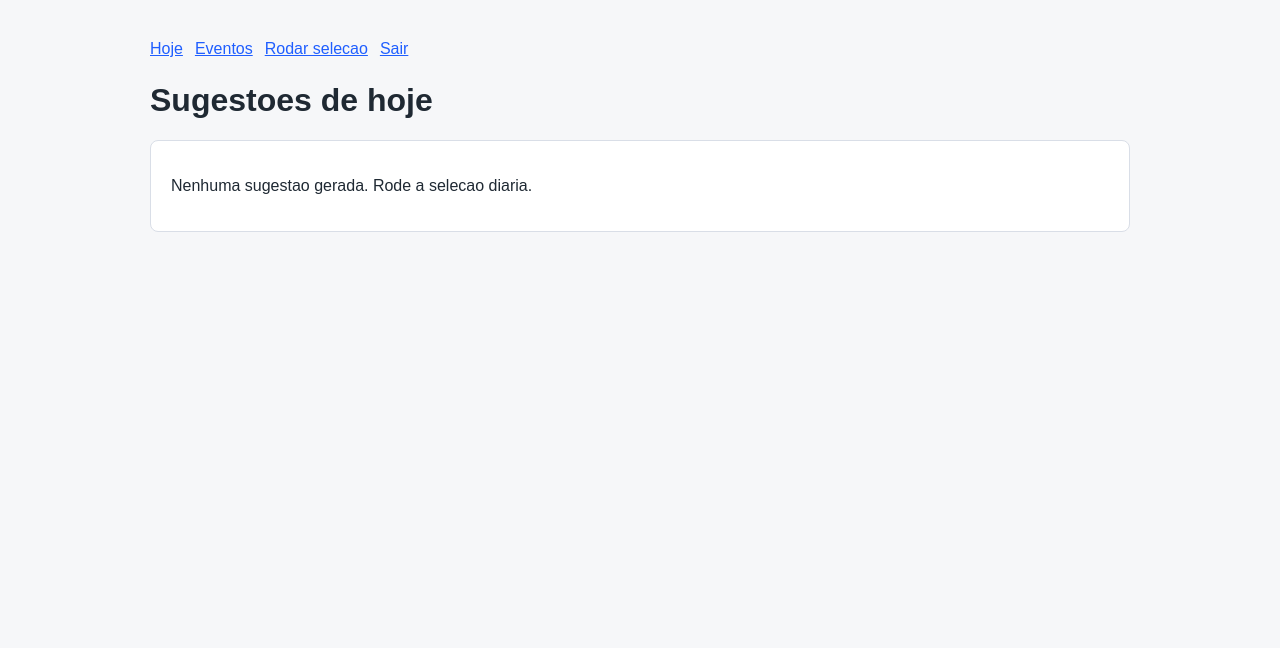
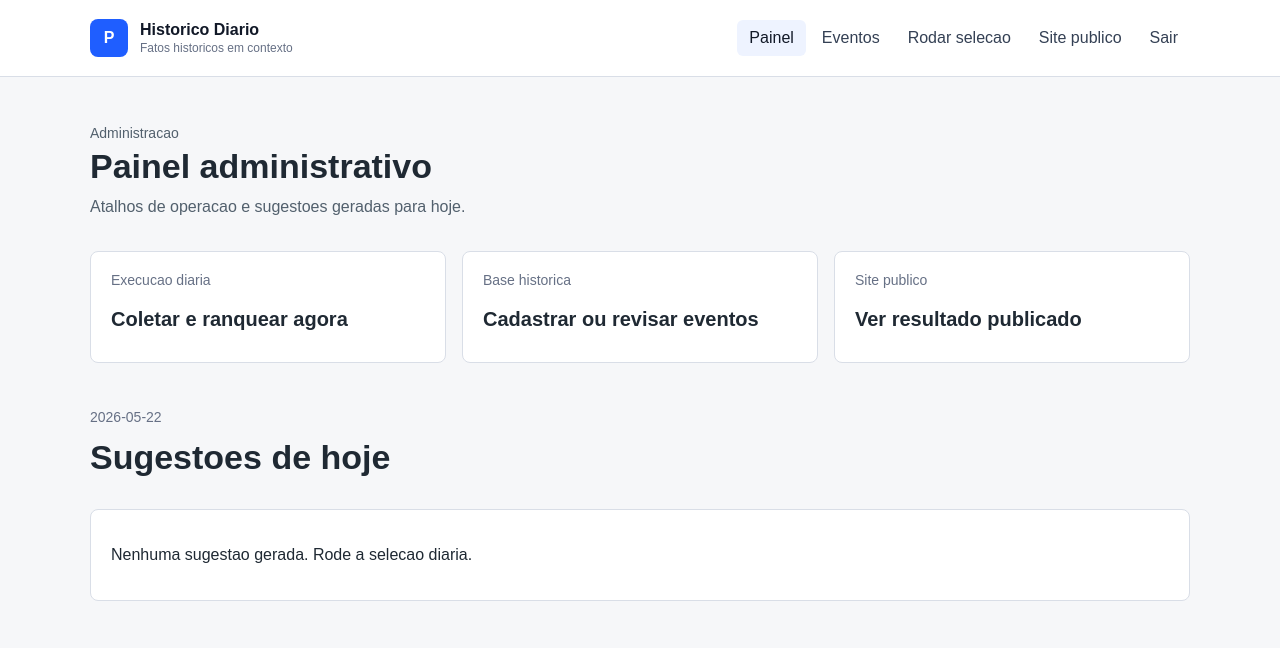
Before and after one commit to gpansanato/possibilismos, a PHP site: page /admin/dashboard.php in a window 1280 px wide. Shown: the top 648 px of the page. Run offline with PHP 8.4, Linux system fonts and the light colour scheme; the visitor is signed in with stand-in values (Sample User, id 1); data that the repository does not hold is empty.

Commit message:
Add navigation layout

```diff
--- a/admin/dashboard.php
+++ b/admin/dashboard.php
@@ -4,25 +4,29 @@ require_admin();
 
 $today = today_key();
 $rankings = rankings_for_date($today['date']);
+render_page_start('Painel administrativo', 'dashboard', 'admin', 'Atalhos de operacao e sugestoes geradas para hoje.');
 ?>
-<!doctype html>
-<html lang="pt-BR">
-<head>
-    <meta charset="utf-8">
-    <meta name="viewport" content="width=device-width, initial-scale=1">
-    <title>Dashboard</title>
-    <link rel="stylesheet" href="/public/style.css">
-</head>
-<body>
-<main class="page">
-    <nav class="nav">
-        <a href="/admin/dashboard.php">Hoje</a>
-        <a href="/admin/events.php">Eventos</a>
-        <a href="/admin/run.php">Rodar selecao</a>
-        <a href="/admin/logout.php">Sair</a>
-    </nav>
+    <section class="option-grid" aria-label="Opcoes administrativas">
+        <a class="option-card" href="/admin/run.php">
+            <span>Execucao diaria</span>
+            <strong>Coletar e ranquear agora</strong>
+        </a>
+        <a class="option-card" href="/admin/events.php">
+            <span>Base historica</span>
+            <strong>Cadastrar ou revisar eventos</strong>
+        </a>
+        <a class="option-card" href="/">
+            <span>Site publico</span>
+            <strong>Ver resultado publicado</strong>
+        </a>
+    </section>
 
-    <h1>Sugestoes de hoje</h1>
+    <section class="section-heading">
+        <div>
+            <p class="eyebrow"><?= h($today['date']) ?></p>
+            <h2>Sugestoes de hoje</h2>
+        </div>
+    </section>
     <?php if (!$rankings): ?>
         <section class="empty">
             <p>Nenhuma sugestao gerada. Rode a selecao diaria.</p>
@@ -47,6 +51,4 @@ $rankings = rankings_for_date($today['date']);
             </article>
         <?php endforeach; ?>
     </section>
-</main>
-</body>
-</html>
+<?php render_page_end(); ?>
--- a/app/bootstrap.php
+++ b/app/bootstrap.php
@@ -5,6 +5,7 @@ date_default_timezone_set($config['timezone']);
 
 require_once __DIR__ . '/db.php';
 require_once __DIR__ . '/helpers.php';
+require_once __DIR__ . '/layout.php';
 require_once __DIR__ . '/auth.php';
 require_once __DIR__ . '/events.php';
 require_once __DIR__ . '/sources.php';
--- /dev/null
+++ b/app/layout.php
@@ -0,0 +1,73 @@
+<?php
+
+function nav_items(string $area): array
+{
+    if ($area === 'admin') {
+        return [
+            ['key' => 'dashboard', 'label' => 'Painel', 'href' => '/admin/dashboard.php'],
+            ['key' => 'events', 'label' => 'Eventos', 'href' => '/admin/events.php'],
+            ['key' => 'run', 'label' => 'Rodar selecao', 'href' => '/admin/run.php'],
+            ['key' => 'site', 'label' => 'Site publico', 'href' => '/'],
+            ['key' => 'logout', 'label' => 'Sair', 'href' => '/admin/logout.php'],
+        ];
+    }
+
+    return [
+        ['key' => 'home', 'label' => 'Inicio', 'href' => '/'],
+        ['key' => 'today', 'label' => 'Fatos de hoje', 'href' => '/#fatos-de-hoje'],
+        ['key' => 'admin', 'label' => 'Admin', 'href' => '/admin/login.php'],
+    ];
+}
+
+function render_page_start(string $title, string $active = 'home', string $area = 'public', ?string $subtitle = null): void
+{
+    $config = require __DIR__ . '/config.php';
+    ?>
+<!doctype html>
+<html lang="pt-BR">
+<head>
+    <meta charset="utf-8">
+    <meta name="viewport" content="width=device-width, initial-scale=1">
+    <title><?= h($title) ?></title>
+    <link rel="stylesheet" href="/public/style.css">
+</head>
+<body>
+    <header class="site-header">
+        <div class="site-header__inner">
+            <a class="brand" href="/">
+                <span class="brand__mark">P</span>
+                <span>
+                    <strong><?= h($config['app_name']) ?></strong>
+                    <small>Fatos historicos em contexto</small>
+                </span>
+            </a>
+
+            <nav class="main-nav" aria-label="Navegacao principal">
+                <?php foreach (nav_items($area) as $item): ?>
+                    <a class="<?= $active === $item['key'] ? 'is-active' : '' ?>" href="<?= h($item['href']) ?>">
+                        <?= h($item['label']) ?>
+                    </a>
+                <?php endforeach; ?>
+            </nav>
+        </div>
+    </header>
+
+    <main class="page">
+        <header class="page-heading">
+            <p class="eyebrow"><?= h($area === 'admin' ? 'Administracao' : 'Publico') ?></p>
+            <h1><?= h($title) ?></h1>
+            <?php if ($subtitle): ?>
+                <p><?= h($subtitle) ?></p>
+            <?php endif; ?>
+        </header>
+    <?php
+}
+
+function render_page_end(): void
+{
+    ?>
+    </main>
+</body>
+</html>
+    <?php
+}
--- a/public/style.css
+++ b/public/style.css
@@ -13,13 +13,80 @@ a {
     color: #1f5eff;
 }
 
-.page {
-    width: min(980px, calc(100% - 32px));
-    margin: 0 auto;
-    padding: 40px 0;
+.site-header {
+    background: #fff;
+    border-bottom: 1px solid #d9dee7;
 }
 
-.topbar {
+.site-header__inner {
+    display: flex;
+    align-items: center;
+    justify-content: space-between;
+    gap: 24px;
+    width: min(1100px, calc(100% - 32px));
+    min-height: 76px;
+    margin: 0 auto;
+}
+
+.brand {
+    display: inline-flex;
+    align-items: center;
+    gap: 12px;
+    min-width: 220px;
+    color: #111827;
+    text-decoration: none;
+}
+
+.brand__mark {
+    display: inline-grid;
+    place-items: center;
+    width: 38px;
+    height: 38px;
+    color: #fff;
+    background: #1f5eff;
+    border-radius: 8px;
+    font-weight: 700;
+}
+
+.brand strong,
+.brand small {
+    display: block;
+}
+
+.brand small {
+    color: #667085;
+    font-size: 12px;
+    margin-top: 2px;
+}
+
+.main-nav {
+    display: flex;
+    align-items: center;
+    flex-wrap: wrap;
+    justify-content: flex-end;
+    gap: 4px;
+}
+
+.main-nav a {
+    color: #344054;
+    border-radius: 6px;
+    padding: 9px 12px;
+    text-decoration: none;
+}
+
+.main-nav a:hover,
+.main-nav a.is-active {
+    color: #111827;
+    background: #eef3ff;
+}
+
+.page {
+    width: min(1100px, calc(100% - 32px));
+    margin: 0 auto;
+    padding: 36px 0 48px;
+}
+
+.section-heading {
     display: flex;
     align-items: flex-start;
     justify-content: space-between;
@@ -27,10 +94,22 @@ a {
     margin-bottom: 32px;
 }
 
-.topbar h1 {
+.page-heading {
+    margin-bottom: 32px;
+}
+
+.page-heading h1,
+.section-heading h2 {
     margin: 4px 0 0;
     font-size: 34px;
     line-height: 1.1;
+}
+
+.page-heading p {
+    max-width: 720px;
+    margin: 10px 0 0;
+    color: #52606d;
+    line-height: 1.5;
 }
 
 .eyebrow,
@@ -42,7 +121,8 @@ a {
 
 .empty,
 .event,
-.panel {
+.panel,
+.option-card {
     background: #fff;
     border: 1px solid #d9dee7;
     border-radius: 8px;
@@ -52,6 +132,36 @@ a {
 .list {
     display: grid;
     gap: 16px;
+}
+
+.option-grid {
+    display: grid;
+    grid-template-columns: repeat(3, minmax(0, 1fr));
+    gap: 16px;
+    margin-bottom: 32px;
+}
+
+.option-card {
+    display: grid;
+    gap: 8px;
+    min-height: 112px;
+    color: #1f2933;
+    text-decoration: none;
+}
+
+.option-card:hover {
+    border-color: #9db7ff;
+    box-shadow: 0 12px 24px rgba(31, 41, 51, 0.08);
+}
+
+.option-card span {
+    color: #667085;
+    font-size: 14px;
+}
+
+.option-card strong {
+    font-size: 20px;
+    line-height: 1.25;
 }
 
 .event {
@@ -138,9 +248,33 @@ button,
 }
 
 @media (max-width: 640px) {
-    .topbar,
+    .site-header__inner,
+    .page-heading,
+    .section-heading,
     .event {
         display: block;
+    }
+
+    .brand {
+        margin: 14px 0 10px;
+    }
+
+    .main-nav {
+        justify-content: flex-start;
+        margin-bottom: 14px;
+    }
+
+    .main-nav a {
+        padding: 8px 10px;
+    }
+
+    .page-heading h1,
+    .section-heading h2 {
+        font-size: 28px;
+    }
+
+    .option-grid {
+        grid-template-columns: 1fr;
     }
 
     .year {
```
Also changed, not shown: admin/create-user.php (+2 -13 lines), admin/events.php (+2 -19 lines), admin/login.php (+2 -13 lines), admin/run.php (+2 -19 lines), public/index.php (+16 -17 lines).
